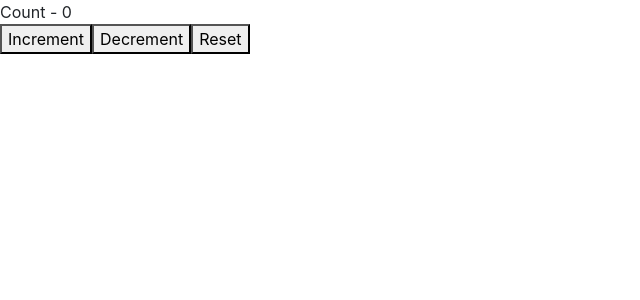
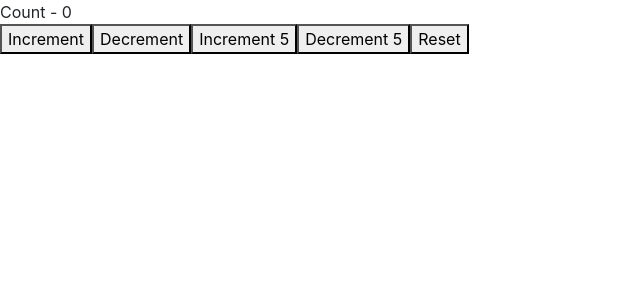
Before and after one commit to Dhara-Popat/Hooks, a React (Create React App) app: page / in a window 1280 px wide. Shown: the top 300 px of the page, without its empty margins (0-640 px from the left). Built offline with nearby package versions, Linux system fonts and the light colour scheme.

Commit message:
git push -A

```diff
--- a/src/App.js
+++ b/src/App.js
@@ -3,8 +3,8 @@
 import ClassCounterOne from './components/ClassCounterOne';
 import ComA from './components/ComA';
 import HookCounterone from './components/HookCounterone';
-import HookCounterTwo from './components/HookCounterTwo';
 import ReducerHook from './components/ReducerHook';
+import ReducerHookTwo from './components/ReducerHookTwo';
 
 export const UserContext = React.createContext()
 export const ChannelContext = React.createContext()
@@ -14,14 +14,15 @@
     <>
       {/* <ClassCounterOne></ClassCounterOne> */}
       {/* <HookCounterone></HookCounterone> */}
-      {/* <HookCounterTwo></HookCounterTwo> */}
       {/* <UserContext.Provider value={'UserName'}> */}
         {/* <ChannelContext value="new">
           <ComA />
         </ChannelContext>
       </UserContext.Provider> */}
 
-      <ReducerHook />
+      {/* <ReducerHook /> */}
+
+      <ReducerHookTwo />
 
 
 
--- a/src/components/HookCounterTwo.js
+++ /dev/null
@@ -1,16 +0,0 @@
-import React, { useState } from 'react'
-
-function HookCounterTwo() {
-    const initialCount = 0
-    const [count, setCount] = useState(initialCount)
-    return (
-        <div>
-            Count: {count}
-            <button onClick={() => setCount(initialCount)}>Reset</button>
-            <button onClick={() => setCount(count + 1)}>Increment</button>
-            <button onClick={() => setCount(count - 2)}>Decrement</button>
-        </div>
-    )
-}
-
-export default HookCounterTwo
--- a/src/components/ReducerHookTwo.js
+++ b/src/components/ReducerHookTwo.js
@@ -1,14 +1,14 @@
-import React, {useReducer} from 'react'
+import React, { useReducer } from 'react'
 
 const initialState = {
     firstCounter: 0
 }
 const reducer = (state, action) => {
-    switch(action){
+    switch (action.type) {
         case 'increment':
-            return state + 1
+            return { firstCounter: state.firstCounter + action.value }
         case 'decrement':
-            return state - 1
+            return { firstCounter: state.firstCounter - action.value }
         case 'reset':
             return initialState
         default:
@@ -23,9 +23,19 @@
     return (
         <div>
             <div>Count - {count.firstCounter}</div>
-            <button onClick={() => dispatch({type:'increment'})}>Increment</button>
-            <button onClick={() => dispatch({type:'decrement'})}>Decrement</button>
-            <button onClick={() => dispatch({type:'reset'})}>Reset</button>
+            <button onClick={() => dispatch({ type: 'increment', value: 1 })}>
+                Increment
+            </button>
+            <button onClick={() => dispatch({ type: 'decrement', value: 1 })}>
+                Decrement
+            </button>
+            <button onClick={() => dispatch({ type: 'increment', value: 5 })}>
+                Increment 5
+            </button>
+            <button onClick={() => dispatch({ type: 'decrement', value: 5 })}>
+                Decrement 5
+            </button>
+            <button onClick={() => dispatch({ type: 'reset' })}>Reset</button>
         </div>
     )
 }
```
Also changed, not shown: src/components/HookFour.js (deleted, +0 -13 lines).
